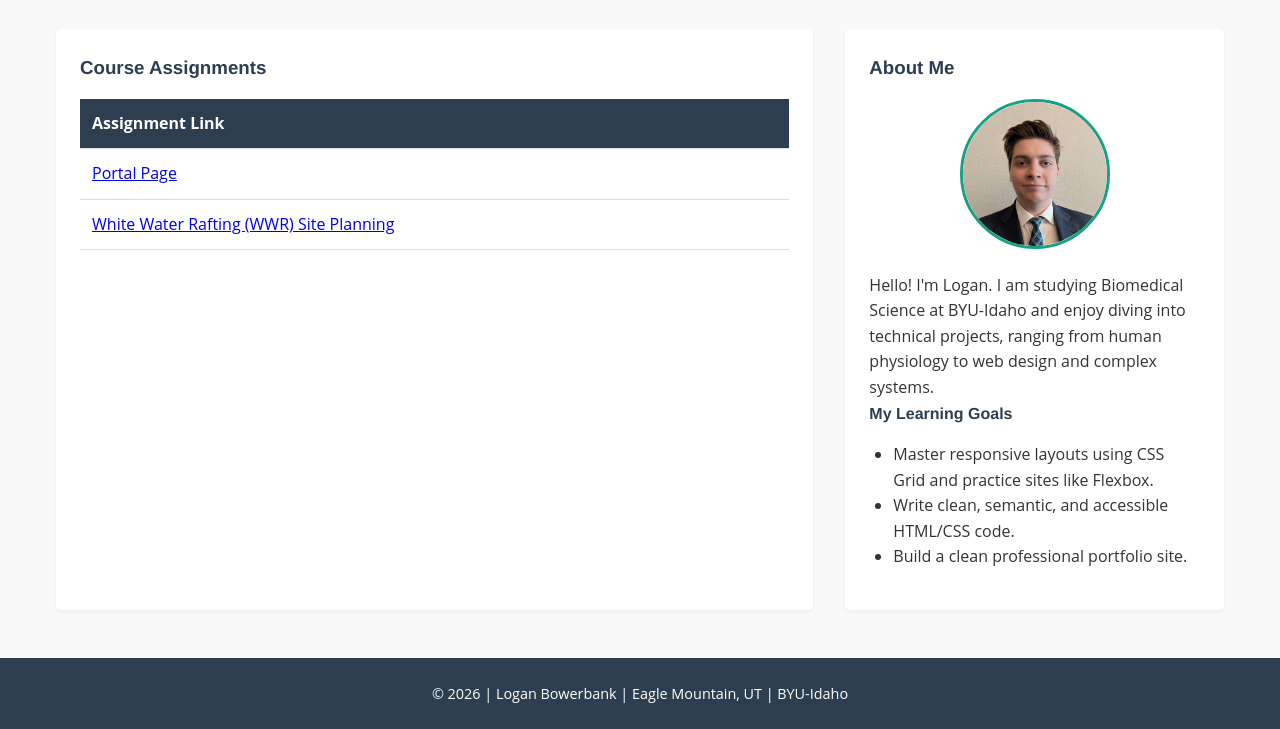
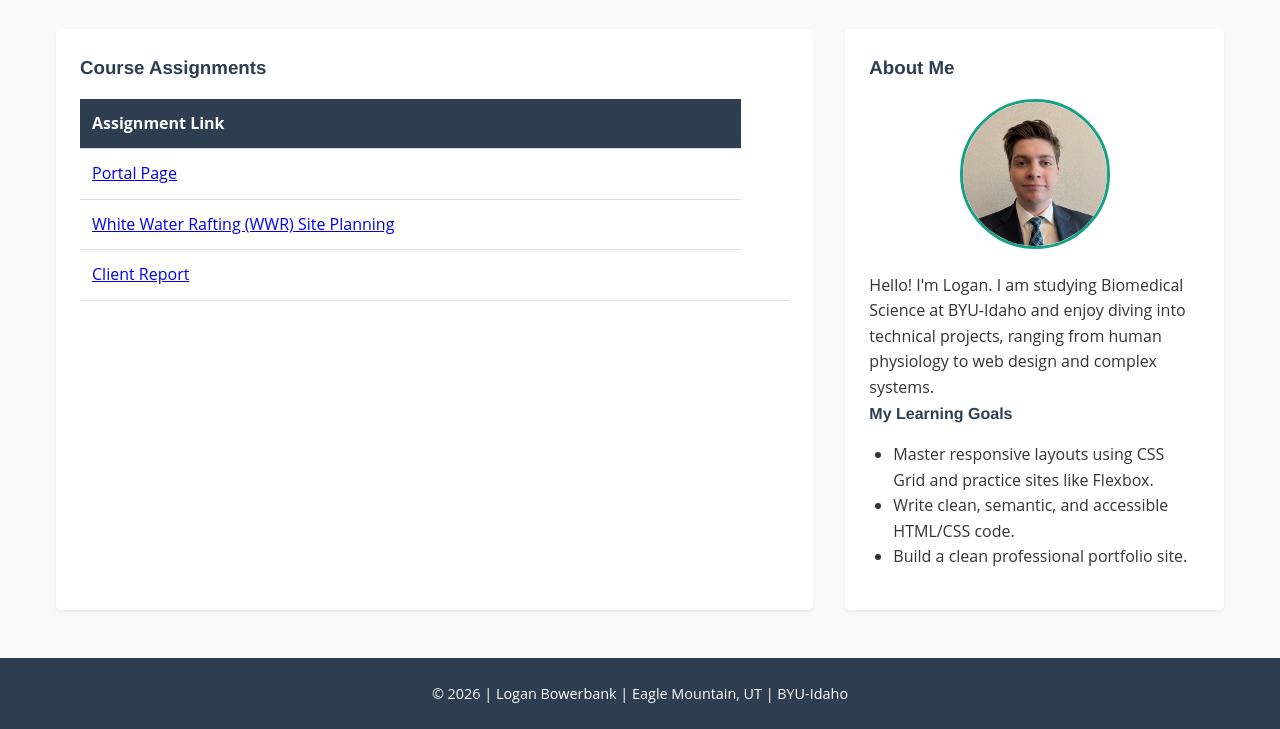
Before and after one commit to loganbowerbank-cmyk/PortalPage, a plain HTML site: page index.html in a window 1280 px wide. Shown: the part 169-898 px from the top of the page. Drawn offline with Linux system fonts and the light colour scheme.

Commit message:
Add Client Report link to assignments table
Added a new link to the Client Report in the assignments section.

```diff
--- a/index.html
+++ b/index.html
@@ -38,6 +38,9 @@
                     <tr>
                         <td><a href="wwr/index.html" target="_blank">White Water Rafting (WWR) Site Planning</a></td>
                     </tr>
+                    <tr>
+                        <td><a href="client_report.html">Client Report</a><td>
+                    </tr>
                 </tbody>
             </table>
         </section>
```
